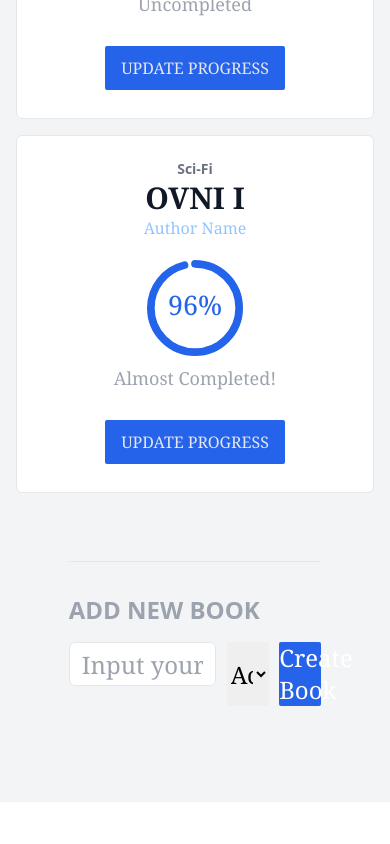
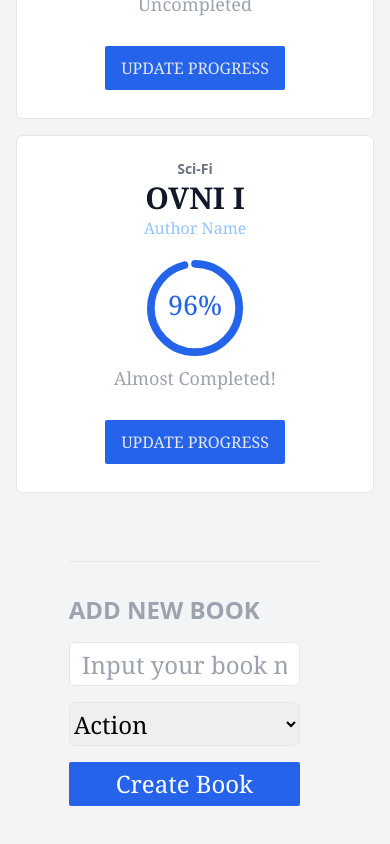
Before and after one commit to chubaquelo/React-Bookstore, a React (Create React App) app: page /books in a window 390 px wide. Shown: the part 1907-2751 px from the top of the page. Before the commit the page ends 2709 px from the top, so only its background shows below. Built offline with nearby package versions, Linux system fonts and the light colour scheme.

Commit message:
Fix create book form for mobile design.

```diff
--- a/src/containers/BooksForm.js
+++ b/src/containers/BooksForm.js
@@ -39,25 +39,29 @@ const BooksForm = ({ dispatch }) => {
       <hr className="my-8" />
       <h3 className="text-gray-400 text-2xl font-bold font-sans mb-4">
         ADD NEW BOOK
-        {isNoNameError
-          ? (
-            <span className="ml-5 text-red-400">
-              MUST ADD A TITLE FOR YOUR BOOK!
-            </span>
-          ) : null}
+        {isNoNameError ? (
+          <span className="hidden md:inline-block ml-5 text-red-400">
+            MUST ADD A TITLE FOR YOUR BOOK!
+          </span>
+        ) : null}
       </h3>
-      <form className="flex flex-row justify-between">
+      {isNoNameError ? (
+        <p className="md:hidden text-red-400">
+          MUST ADD A TITLE FOR YOUR BOOK!
+        </p>
+      ) : null}
+      <form className="flex flex-col md:flex-row justify-center md:justify-between">
         <input
           placeholder="Input your book name..."
           onChange={handleChange}
           value={title}
-          className="w-7/12 h-11 text-gray-800 text-2xl px-3 rounded-md border"
+          className="mb-4 md-mb-0 w-11/12 md:w-7/12 h-11 text-gray-800 text-2xl px-3 rounded-md border"
         />
         <select
           placeholder="Category"
           value={category}
           onChange={handleSelect}
-          className="w-2/12 text-2xl cursor-pointer"
+          className="mb-4 md-mb-0 w-11/12 md:w-2/12 h-11 border rounded-md text-2xl cursor-pointer"
         >
           <option value="1" className="text-lg" selected disabled>
             Select a Category...
@@ -67,7 +71,7 @@ const BooksForm = ({ dispatch }) => {
         <button
           type="button"
           onClick={handleSubmit}
-          className="w-2/12 text-2xl bg-blue-600 text-white hover:bg-blue-800 rounded-sm"
+          className="w-11/12 md:w-2/12 h-11 text-2xl bg-blue-600 text-white hover:bg-blue-800 rounded-sm"
         >
           Create Book
         </button>
```
